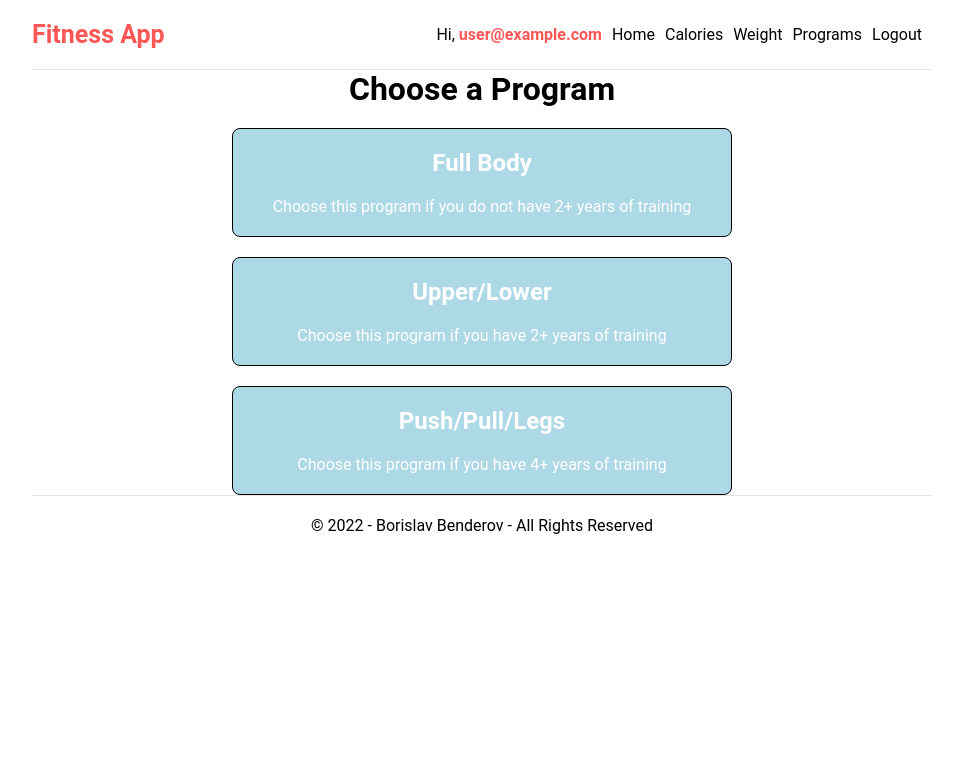
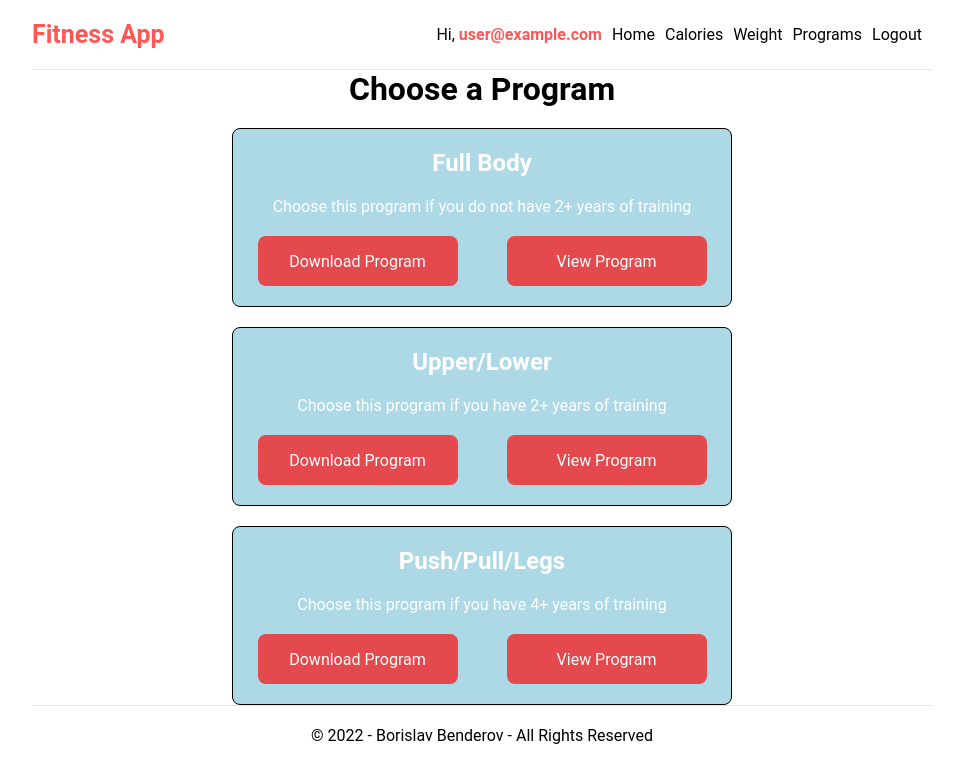
Before and after one commit to BorislavBenderov/fitness-app, a React (Create React App) app: page /fitness-programs in a window 1280 px wide. Shown: the top 782 px of the page, without its empty margins (158-1121 px from the left). Built offline with nearby package versions, Linux system fonts and the light colour scheme; no server answers; the database is empty; sample sign-in values are in the browser's storage.

Commit message:
Add view and download buttons in fitness programs component

```diff
--- a/src/components/fitness-programs/FitnessPrograms.js
+++ b/src/components/fitness-programs/FitnessPrograms.js
@@ -1,28 +1,35 @@
 import { Link } from "react-router-dom";
+import FULLBODYPROGRAM from '../../assets/fullbody-program.xlsx';
 
 export const FitnessPrograms = () => {
     return (
         <div className="fitness__programs">
             <h1>Choose a Program</h1>
             <section className="programs">
-                <Link to={`/fitness-programs/fullbody`}>
                     <div className="program__container" >
                         <h2>Full Body</h2>
                         <p>Choose this program if you do not have 2+ years of training</p>
+                        <div className="programs__btns">
+                            <a href={FULLBODYPROGRAM} download><button>Download Program</button></a>
+                            <Link to={`/fitness-programs/fullbody`}><button>View Program</button></Link>
+                        </div>
                     </div>
-                </Link>
-                <Link to={`/fitness-programs/upper-lower`}>
                     <div className="program__container">
                         <h2>Upper/Lower</h2>
                         <p>Choose this program if you have 2+ years of training</p>
+                        <div className="programs__btns">
+                            <a href={FULLBODYPROGRAM} download><button>Download Program</button></a>
+                            <Link to={`/fitness-programs/upper-lower`}><button>View Program</button></Link>
+                        </div>
                     </div>
-                </Link>
-                <Link to={`/fitness-programs/push-pull-legs`}>
                     <div className="program__container">
                         <h2>Push/Pull/Legs</h2>
                         <p>Choose this program if you have 4+ years of training</p>
+                        <div className="programs__btns">
+                            <a href={FULLBODYPROGRAM} download><button>Download Program</button></a>
+                            <Link to={`/fitness-programs/push-pull-legs`}><button>View Program</button></Link>
+                        </div>
                     </div>
-                </Link>
             </section>
         </div>
     );
```
